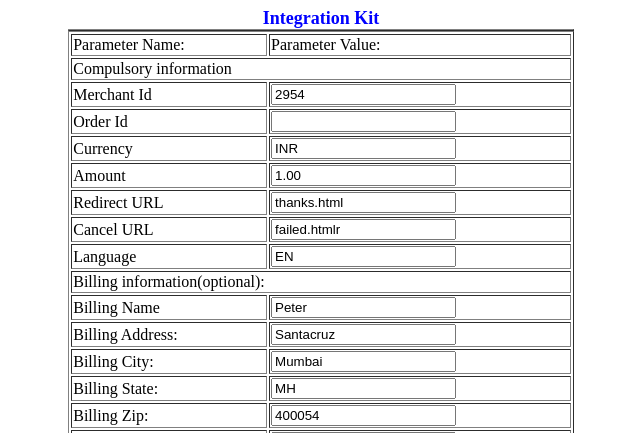
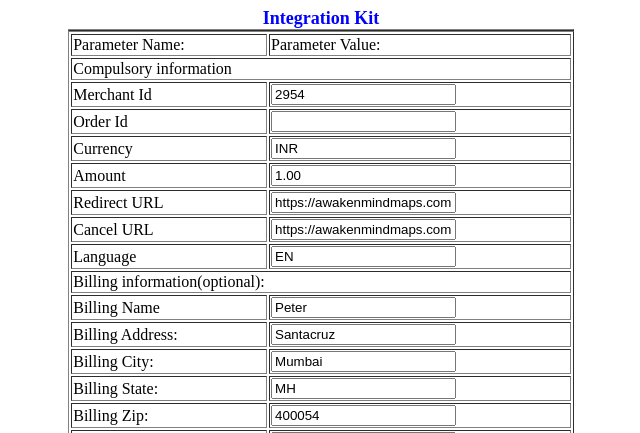
Before and after one commit to prismtechs/data, a Python web app: template templates/dataFrom.htm in a window 1280 px wide. Shown: the top 433 px of the page, without its empty margins (319-959 px from the left). Run offline with Jinja, Linux system fonts and the light colour scheme; the template is opened without the code that fills it, so the values that code supplies are empty.

Commit message:
Update dataFrom.htm

```diff
--- a/templates/dataFrom.htm
+++ b/templates/dataFrom.htm
@@ -35,13 +35,13 @@
 			<tr>
 				<td>Redirect URL</td>
 				<td><input type="text" name="redirect_url"
-					value="thanks.html" />
+					value="https://awakenmindmaps.com" />
 				</td>
 			</tr>
 			<tr>
 				<td>Cancel URL</td>
 				<td><input type="text" name="cancel_url"
-					value="failed.htmlr" />
+					value="https://awakenmindmaps.com" />
 				</td>
 			</tr>
 			<tr>
```
